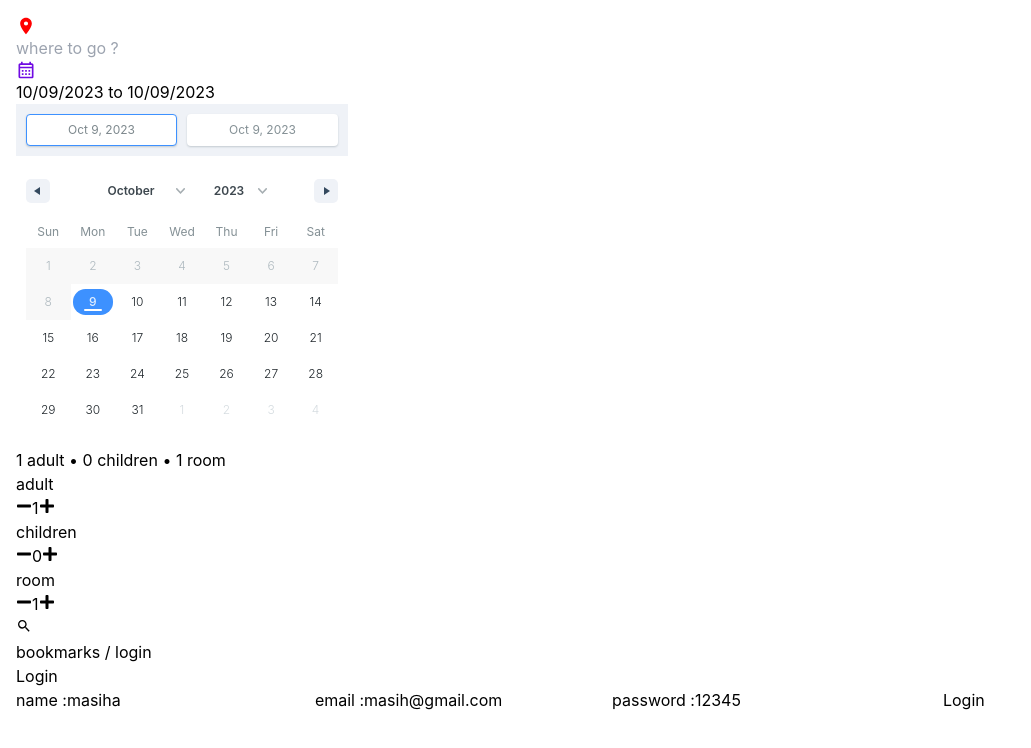
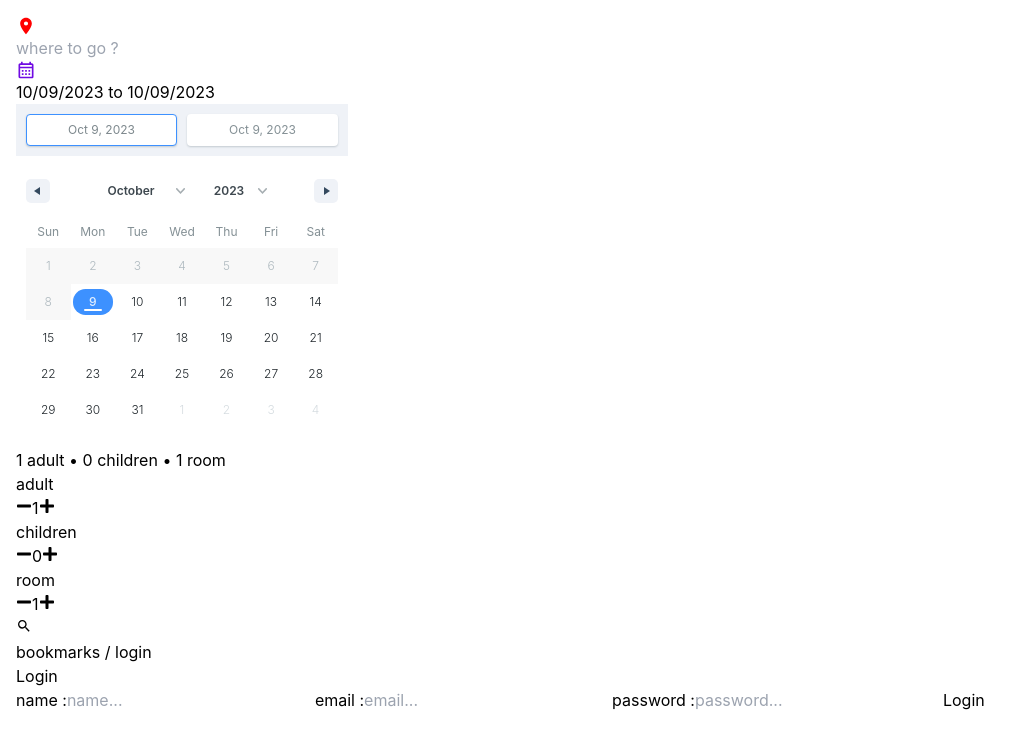
Before and after one commit to Masiha-mohammadpoor/book-hotel, a React (Vite) app: page /login in a window 1280 px wide. Shown: the top 748 px of the page, without its empty margins (0-1031 px from the left). Built offline with nearby package versions, Linux system fonts and the light colour scheme; no server answers; data requests are answered from the project's data file.

Commit message:
created logout

```diff
--- a/src/components/Header.jsx
+++ b/src/components/Header.jsx
@@ -1,5 +1,5 @@
 import { MdLocationOn, MdOutlineCalendarMonth, MdOutlineSearch } from "react-icons/md";
-import {FaPlus , FaMinus} from "react-icons/fa";
+import {FaPlus , FaMinus , FaSignOutAlt} from "react-icons/fa";
 import { useState } from "react";
 import 'react-date-range/dist/styles.css';
 import 'react-date-range/dist/theme/default.css';
@@ -27,7 +27,7 @@ const Header = () => {
     })
 
     const navigate = useNavigate();
-    const {user} = useAuth();
+    const {user , logout} = useAuth();
 
     const handleOptions = (type , operation) => {
         setOptions((prev) => {
@@ -94,7 +94,10 @@ const Header = () => {
                     <Link to="/bookmark">bookmarks</Link>
                     <span className="text-violet-600 font-bold text-2xl"> / </span>
                     {
-                        user ? <span>{user.name}</span> :
+                        user ? <span className="flex items-center justify-center">
+                            <span>{user.name}</span>
+                            <button onClick={logout}><FaSignOutAlt color="#ff0000" style={{marginLeft:"10px"}}/></button>
+                            </span> :
                         <Link to="/login">login</Link>
                     }
                 </div>
--- a/src/components/Login.jsx
+++ b/src/components/Login.jsx
@@ -1,18 +1,20 @@
 import { useEffect, useState } from "react";
 import { useAuth } from "./AuthProvider";
 import { useNavigate } from "react-router-dom";
+import toast from "react-hot-toast";
 
 
 const Login = () => {
-    const [name , setName] = useState("masiha")
-    const [email , setEmail] = useState("masih@gmail.com");
-    const [password , setPassword] = useState("12345");
+    const [name , setName] = useState("")
+    const [email , setEmail] = useState("");
+    const [password , setPassword] = useState("");
     const {user , login , isAthenticated} = useAuth();
     const navigate = useNavigate();
 
     const submitHandler = (e) => {
         e.preventDefault();
         if(name , email , password) login({name , email , password});
+        else toast.error("Please enter all information")
     }
 
 
```
